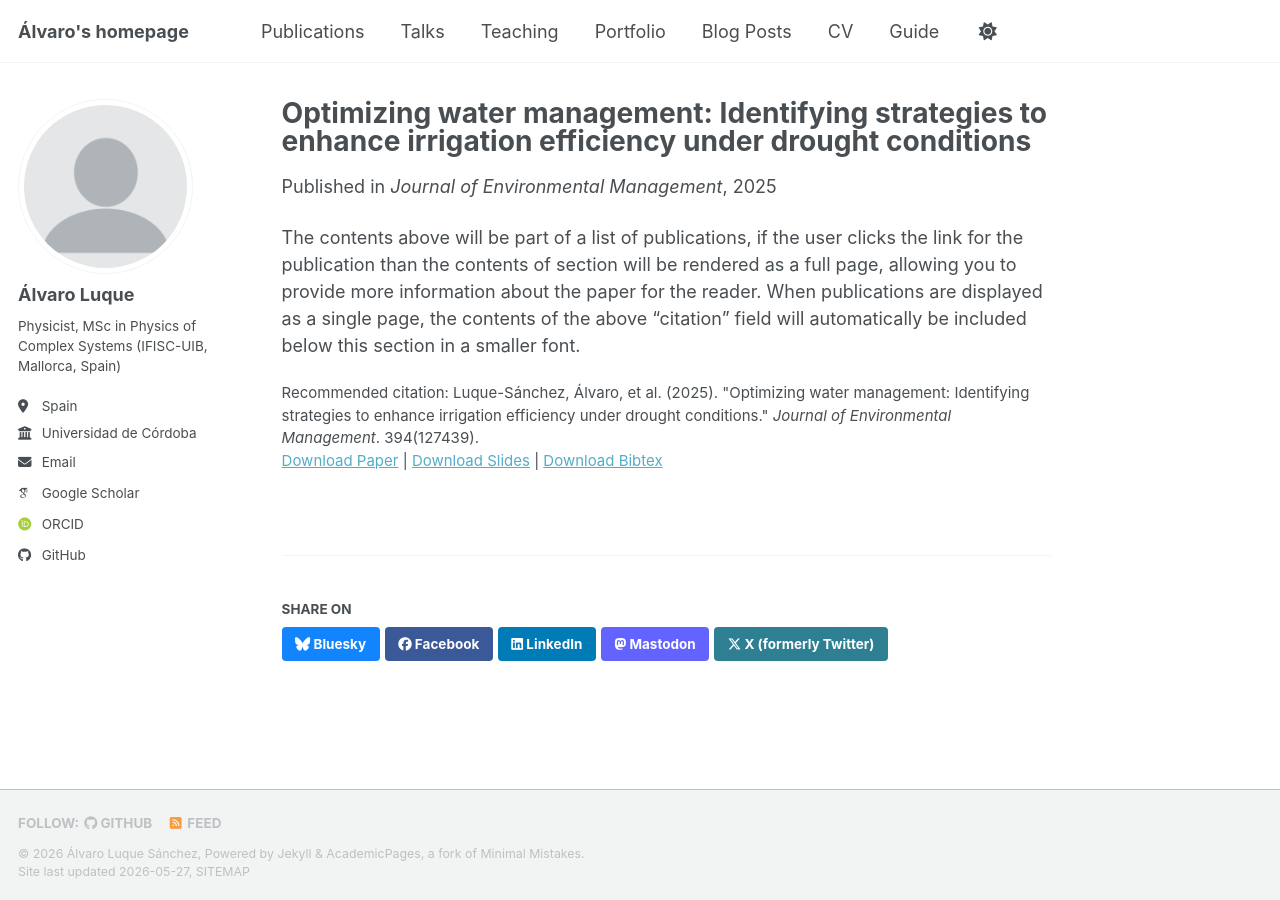
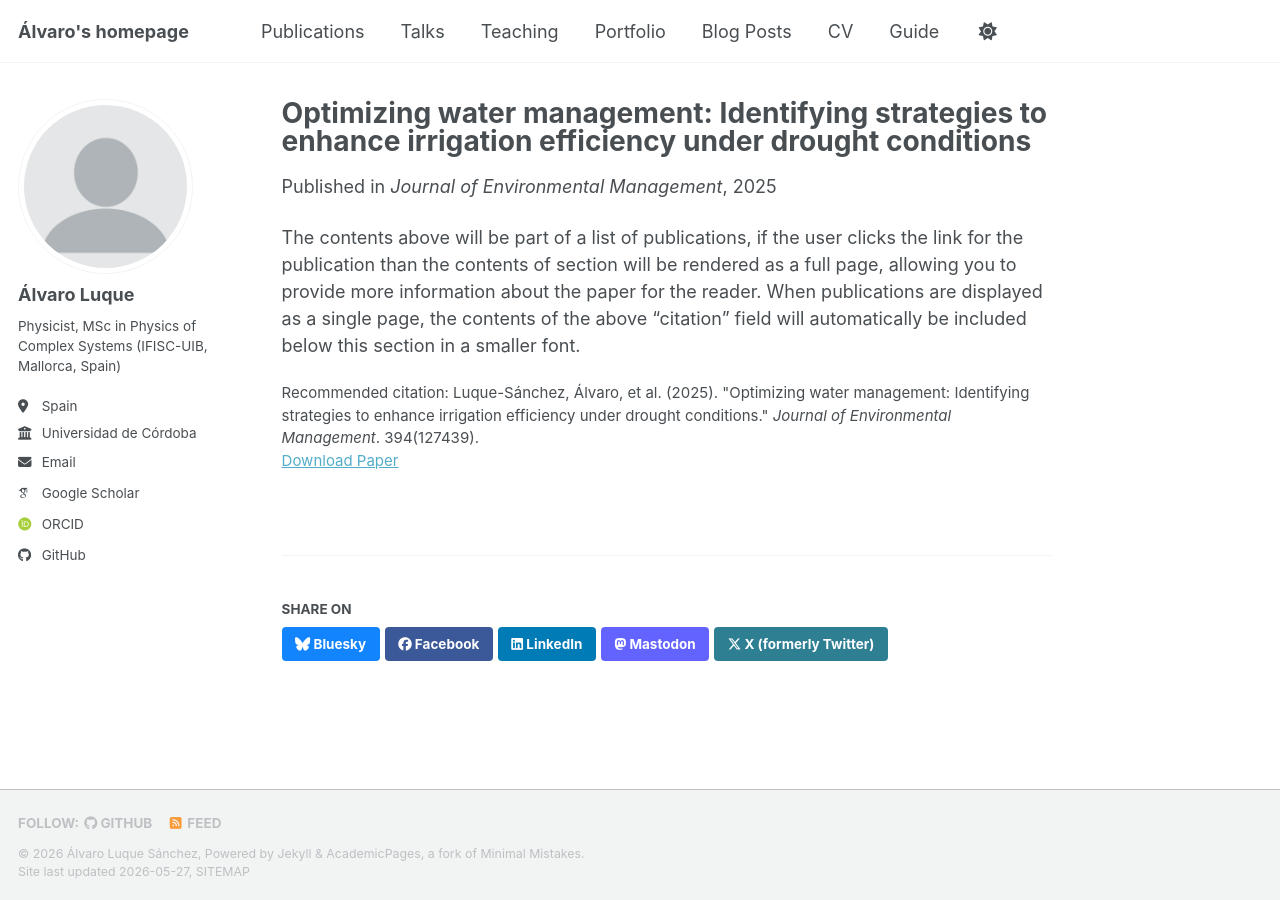
Before and after one commit to alvaro-luque/alvaro-luque.github.io, a Jekyll site: the page built from _publications/2025-11-01-optimizing-water-management.md, in a window 1280 px wide. Built offline with Jekyll 4.4.1, drawn with Linux system fonts in a browser that asks for light colours; some web fonts are replaced; a script bundle is joined from its source files by our own code; library files that are not in the unit come from our copies; part of the change alters nothing that is shown.

```diff
--- a/_publications/2025-11-01-optimizing-water-management.md
+++ b/_publications/2025-11-01-optimizing-water-management.md
@@ -6,9 +6,9 @@ permalink: /publication/2025-11-01-optimizing-water-management
 excerpt: 'This study analyzes the water-energy nexus in a traditional, non-sensorized irrigation community under drought conditions (2020–2024) to identify management strategies that enhance irrigation efficiency. Electrical demand data from May 15 to October 15, when weather conditions are most unfavorable and crop seasonality drives peak irrigation demand, were examined using K-means clustering, which revealed four recurring daily load profiles each year.'
 date: 2025-11-01
 venue: 'Journal of Environmental Management'
-slidesurl: 'https://academicpages.github.io/files/slides1.pdf'
-paperurl: 'https://academicpages.github.io/files/paper1.pdf'
-bibtexurl: 'https://academicpages.github.io/files/bibtex1.bib'
+#slidesurl: 'https://academicpages.github.io/files/slides1.pdf'
+paperurl: 'https://www.sciencedirect.com/science/article/pii/S0301479725034152'
+#bibtexurl: 'https://academicpages.github.io/files/bibtex1.bib'
 citation: 'Luque-Sánchez, Álvaro, et al. (2025). &quot;Optimizing water management: Identifying strategies to enhance irrigation efficiency under drought conditions.&quot; <i>Journal of Environmental Management</i>. 394(127439).'
 ---
 The contents above will be part of a list of publications, if the user clicks the link for the publication than the contents of section will be rendered as a full page, allowing you to provide more information about the paper for the reader. When publications are displayed as a single page, the contents of the above "citation" field will automatically be included below this section in a smaller font.
```
